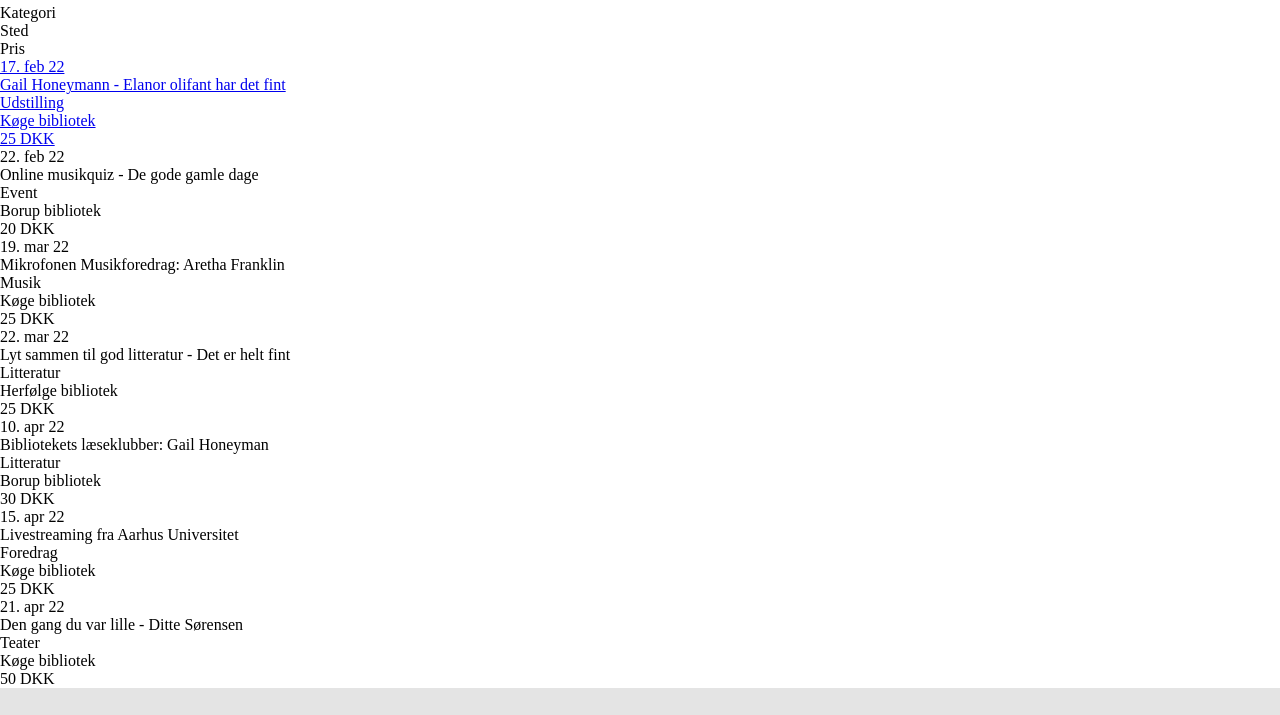
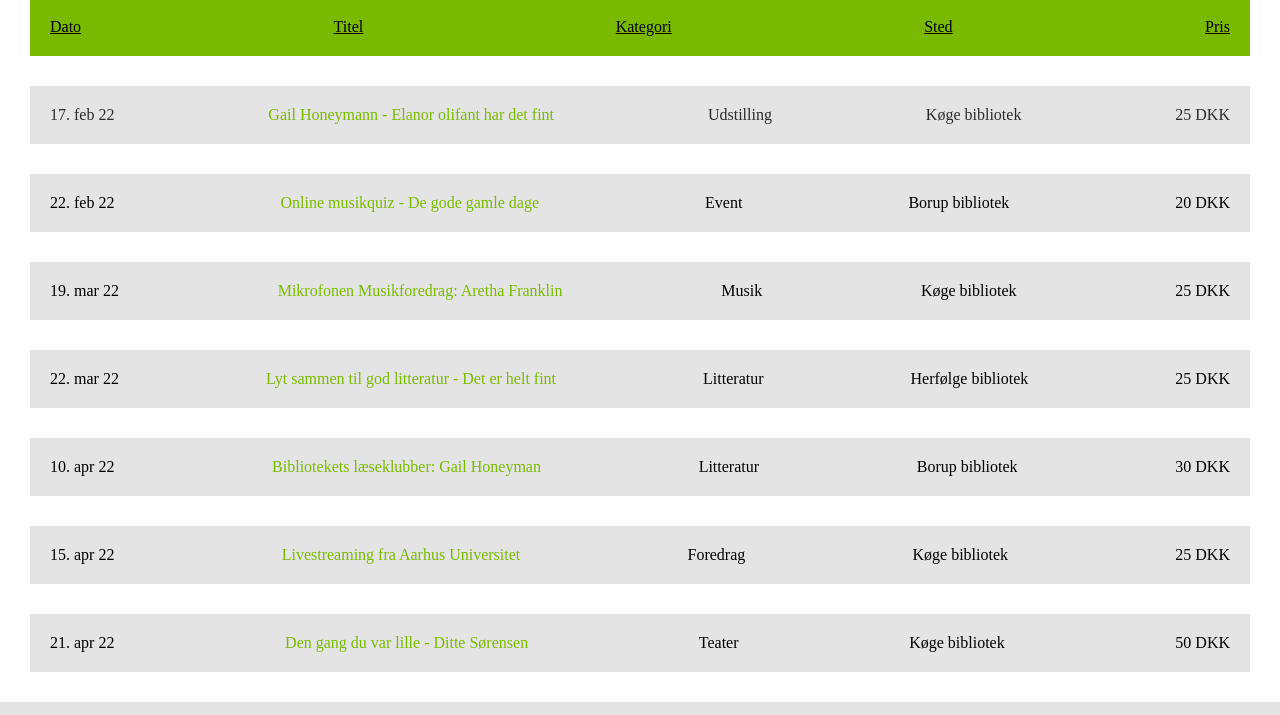
Before and after one commit to simo824f/Ux-design, a plain HTML site: page arrangement.html in a window 1280 px wide. Shown: the part 134-849 px from the top of the page. Drawn offline with Linux system fonts and the light colour scheme.

Commit message:
Rettelser

```diff
--- a/style.css
+++ b/style.css
@@ -8,6 +8,45 @@
 *{
     margin: 0;
     padding: 0;
+}
+
+a:link{
+    text-decoration: none;
+    color: var(--txt-color);
+}
+
+a:visited{
+    text-decoration: none;
+    color: var(--txt-color);
+}
+
+.oversigt{
+    display: flex;
+    justify-content: space-between;
+    margin: 30px;
+    background-color: var(--detail-color);
+    text-decoration: underline;
+}
+
+.nav-dato, .nav-titel, .nav-kategori, .nav-sted, .nav-pris{
+  margin: 20px;
+}
+
+.arrangement1, .arrangement2, .arrangement3, .arrangement4, .arrangement5, .arrangement6, .arrangement7 {
+    display: flex;
+    margin: 30px;
+    background-color: var(--box-bgg-color);
+    justify-content: space-between;
+
+}
+
+.titel{
+    color: var(--detail-color);
+}
+
+.dato, .titel, .kategori, .sted, .pris{
+    margin: 20px;
+
 }
 
 
```
Also changed, not shown: arrangement.html (+0 -1 lines).
